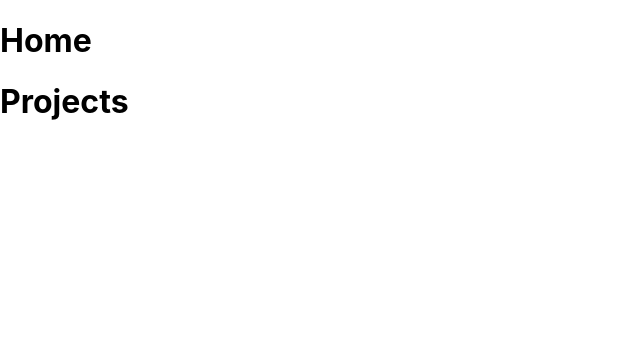
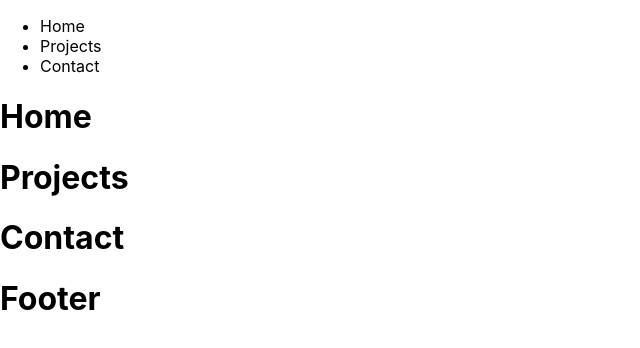
Before and after one commit to GuilhermeDeOliveiraAmorim/portfolio, a React (Create React App) app: page / in a window 1280 px wide. Shown: the top 348 px of the page, without its empty margins (0-640 px from the left). Built offline with nearby package versions, Linux system fonts and the light colour scheme.

Commit message:
feat: create menu component structure

```diff
--- /dev/null
+++ b/src/components/footer/index.tsx
@@ -0,0 +1,9 @@
+export default function Footer() {
+    return (
+        <div>
+            <h1>
+                Footer
+            </h1>
+        </div>
+    );
+}
--- /dev/null
+++ b/src/components/menu/Menu.module.scss
@@ -0,0 +1,3 @@
+.menu {
+
+}
--- /dev/null
+++ b/src/components/menu/index.tsx
@@ -0,0 +1,17 @@
+export default function Menu() {
+    return (
+        <nav>
+            <ul>
+                <li>
+                    Home
+                </li>
+                <li>
+                    Projects
+                </li>
+                <li>
+                    Contact
+                </li>
+            </ul>
+        </nav>
+    );
+}
--- a/src/index.tsx
+++ b/src/index.tsx
@@ -1,6 +1,9 @@
 import React from 'react';
 import ReactDOM from 'react-dom/client';
+import Footer from './components/footer';
+import Menu from './components/menu';
 import './index.css';
+import Contact from './pages/contact';
 import Home from './pages/home';
 import Projects from './pages/projects';
 
@@ -9,7 +12,10 @@ const root = ReactDOM.createRoot(
 );
 root.render(
   <React.StrictMode>
+    <Menu />
     <Home />
     <Projects />
+    <Contact />
+    <Footer />
   </React.StrictMode>
 );
--- /dev/null
+++ b/src/pages/contact/index.tsx
@@ -0,0 +1,9 @@
+export default function Contact() {
+    return (
+        <div>
+            <h1>
+                Contact
+            </h1>
+        </div>
+    )
+}
```
